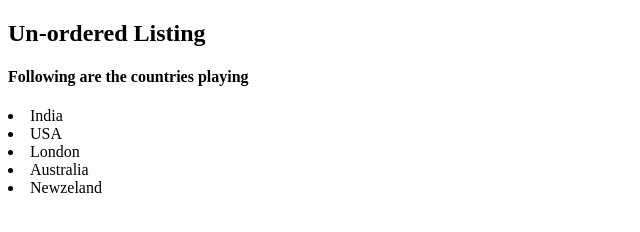
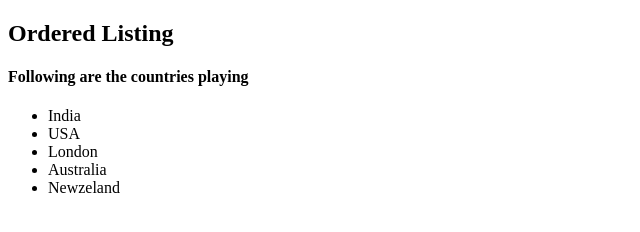
Before and after one commit to vtcavin/Entri_full_stack, a plain HTML site: page Lists_html/unordered.html in a window 1280 px wide. Shown: the whole page, without its empty margins (0-640 px from the left). Drawn offline with Linux system fonts and the light colour scheme.

Commit message:
Added unordered

```diff
--- a/Lists_html/unordered.html
+++ b/Lists_html/unordered.html
@@ -1,24 +1,26 @@
-<!-- Unordered Lists  :- Used when the order of elements in list is not
-important
-<ul> tag is used
+<!-- Unordered Lists:- It is used when order of elements in list is not important
+<u> tag is used
 -->
+
 
 <!DOCTYPE html>
 <html lang="en">
 <head>
     <meta charset="UTF-8">
     <meta name="viewport" content="width=device-width, initial-scale=1.0">
-    <title>Unoredered Lists</title>
+    <title>Unordered lists</title>
 </head>
 <body>
-    <h2>Un-ordered Listing</h2>
+    <h2>Ordered Listing</h2>
     <h4> Following are the countries playing</h4>
-    <usl>
+    <ul>
         <li>India</li>
         <li>USA</li>
         <li>London</li>
         <li>Australia</li>
         <li>Newzeland</li>
-    </usl>
+    </ul>
+
+
 </body>
 </html>
```
